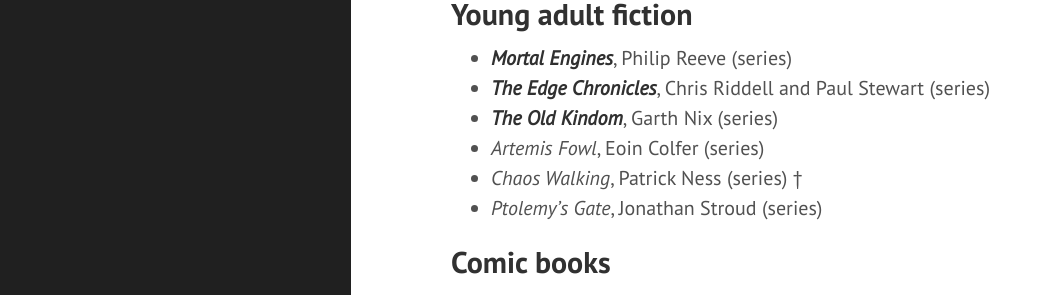
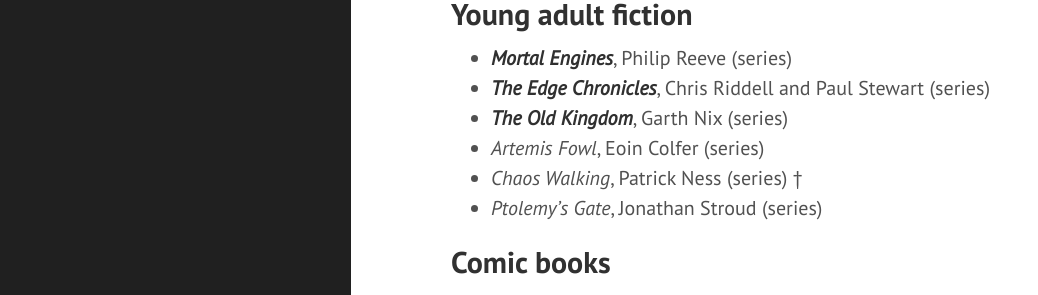
Before and after one commit to borntyping/borntyping.github.io, a Jekyll site: the page built from books.md, in a window 1280 px wide and 900 px high, scrolled down 1330 px. Shown: the part 210-505 px from the top of the window, without its empty margins (9-1047 px from the left). Built offline with Jekyll 4.4.1, drawn with Linux system fonts in a browser that asks for light colours.

Commit message:
Update books.md

```diff
--- a/books.md
+++ b/books.md
@@ -48,7 +48,7 @@
 
 - _**Mortal Engines**_, Philip Reeve (series)
 - _**The Edge Chronicles**_, Chris Riddell and Paul Stewart (series)
-- _**The Old Kindom**_, Garth Nix (series)
+- _**The Old Kingdom**_, Garth Nix (series)
 - _Artemis Fowl_, Eoin Colfer (series)
 - _Chaos Walking_, Patrick Ness (series) †
 - _Ptolemy's Gate_, Jonathan Stroud (series)
```
